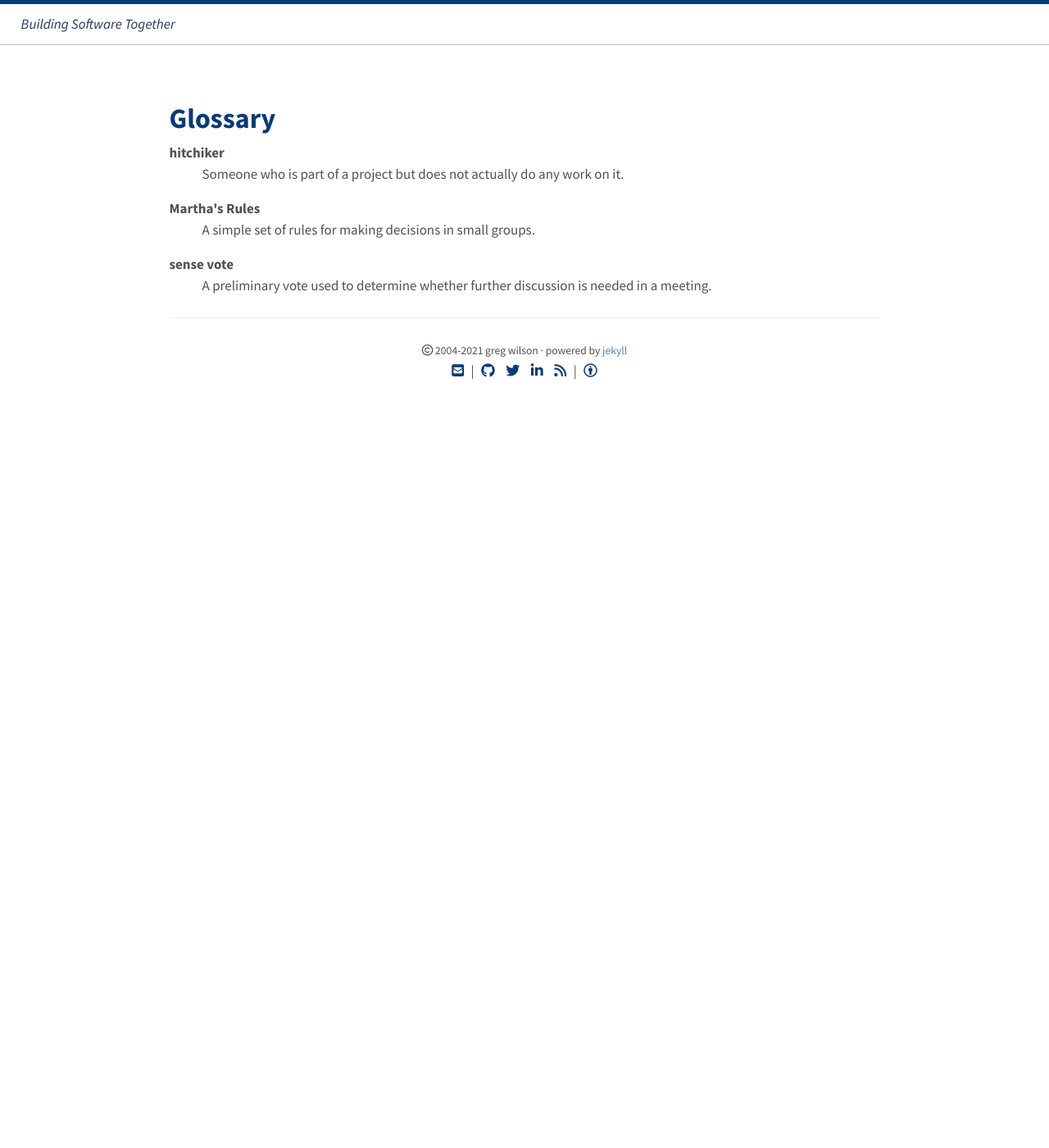
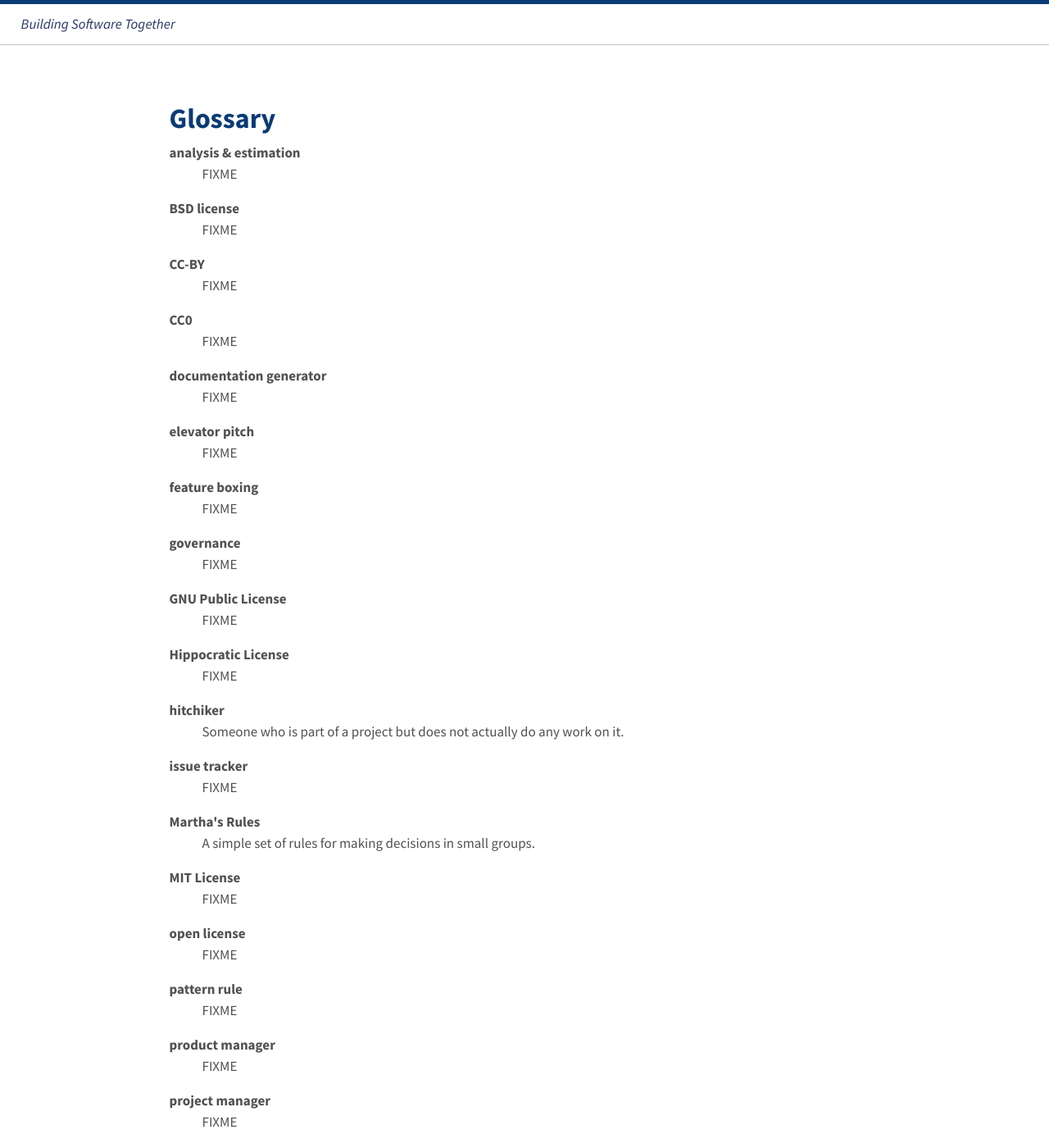
Before and after one commit to gvwilson/bst, a Jekyll site: the page built from glossary.md, in a window 1280 px wide and 1400 px high. Shown: the whole window at 82% size. Built offline with Jekyll 4.4.1, drawn with Linux system fonts in a browser that asks for light colours; nearby versions of some CDN libraries; our own code applies the rules of GitHub Pages for plain Markdown files; some of the changed text lies outside the part shown.

```diff
--- a/_data/glossary.yml
+++ b/_data/glossary.yml
@@ -1,14 +1,104 @@
+- key: ae
+  term: "analysis & estimation"
+  def: >
+    FIXME
+
+- key: bsd-license
+  term: "BSD license"
+  def: >
+    FIXME
+
+- key: cc-by
+  term: "CC-BY"
+  def: >
+    FIXME
+
+- key: cc0
+  term: "CC0"
+  def: >
+    FIXME
+
+- key: doc-generator
+  term: "documentation generator"
+  def: >
+    FIXME
+
+- key: elevator-pitch
+  term: "elevator pitch"
+  def: >
+    FIXME
+
+- key: feature-boxing
+  term: "feature boxing"
+  def: >
+    FIXME
+
+- key: governance
+  term: "governance"
+  def: >
+    FIXME
+
+- key: gpl
+  term: "GNU Public License"
+  def: >
+    FIXME
+
+- key: hippocratic-license
+  term: "Hippocratic License"
+  def: >
+    FIXME
+
 - key: hitchhiker
   term: "hitchiker"
   def: >
     Someone who is part of a project but does not actually do any work on it.
+
+- key: issue-tracker
+  term: "issue tracker"
+  def: >
+    FIXME
 
 - key: marthas-rules
   term: "Martha's Rules"
   def: >
     A simple set of rules for making decisions in small groups.
 
+- key: mit-license
+  term: "MIT License"
+  def: >
+    FIXME
+
+- key: open-license
+  term: "open license"
+  def: >
+    FIXME
+
+- key: pattern-rule
+  term: "pattern rule"
+  def: >
+    FIXME
+
+- key: product-manager
+  term: "product manager"
+  def: >
+    FIXME
+
+- key: project-manager
+  term: "project manager"
+  def: >
+    FIXME
+
 - key: sense-vote
   term: "sense vote"
   def: >
     A preliminary vote used to determine whether further discussion is needed in a meeting.
+
+- key: symbolic-debugger
+  term: "symbolic debugger"
+  def: >
+    FIXME
+
+- key: time-boxing
+  term: "time boxing"
+  def: >
+    FIXME
```
Also changed, not shown: atom.xml (deleted, +0 -28 lines), bin/check-glossary.py (added, +61 -0 lines), bin/utils.py (added, +15 -0 lines), legalities.md (+8 -8 lines), tooling.md (+4 -4 lines), 2 other files.
